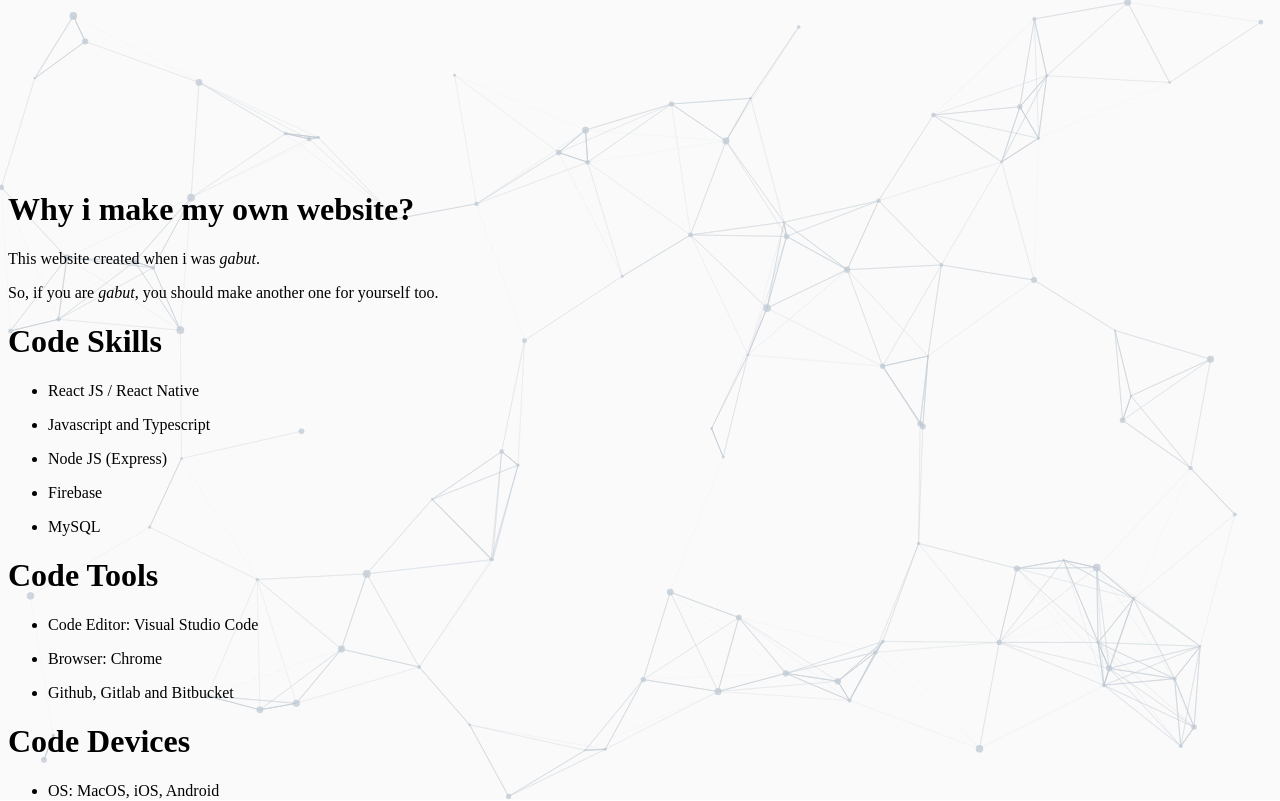
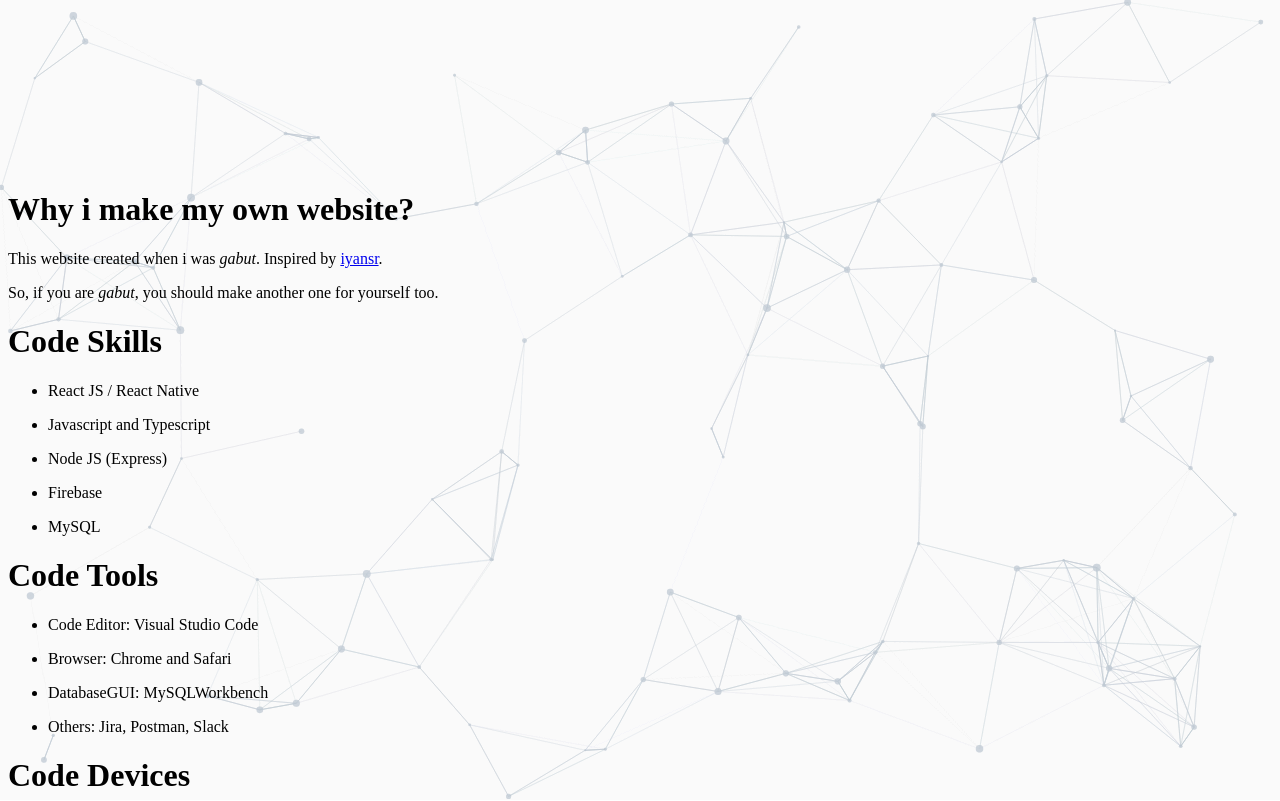
Before and after one commit to Sofrosine/soul-blog-remake, a Next.js app: page /fyi in a window 1280 px wide. Shown: the top 801 px of the page. Built offline with nearby package versions, Linux system fonts and the light colour scheme.

Commit message:
add credit

```diff
--- a/data/fyi.json
+++ b/data/fyi.json
@@ -13,14 +13,15 @@
     "title": "Code Tools",
     "data": [
       "Code Editor: Visual Studio Code",
-      "Browser: Chrome",
-      "Github, Gitlab and Bitbucket"
+      "Browser: Chrome and Safari",
+      "DatabaseGUI: MySQLWorkbench",
+      "Others: Jira, Postman, Slack"
     ]
   },
   {
     "title": "Code Devices",
     "data": [
-      "OS: MacOS, iOS, Android",
+      "OS: macOS Big Sur, iOS, Android",
       "Laptop: Macbook Pro M1 2020",
       "Phone: iPhone 7 Plus and Realme 5i"
     ]
--- a/pages/fyi.js
+++ b/pages/fyi.js
@@ -18,7 +18,15 @@ const FYI = () => {
             Why i make my own website?
           </h1>
           <p className="text-xs text-warmGray-700 md:text-sm mb-2">
-            This website created when i was <i>gabut</i>.
+            This website created when i was <i>gabut</i>. Inspired by{" "}
+            <a
+              className="text-blue-700 font-semibold"
+              target="_blank"
+              href="https://iyansr.id"
+            >
+              iyansr
+            </a>
+            .
           </p>
           <p className="text-xs text-warmGray-700 md:text-sm">
             So, if you are <i>gabut</i>, you should make another one for
```
